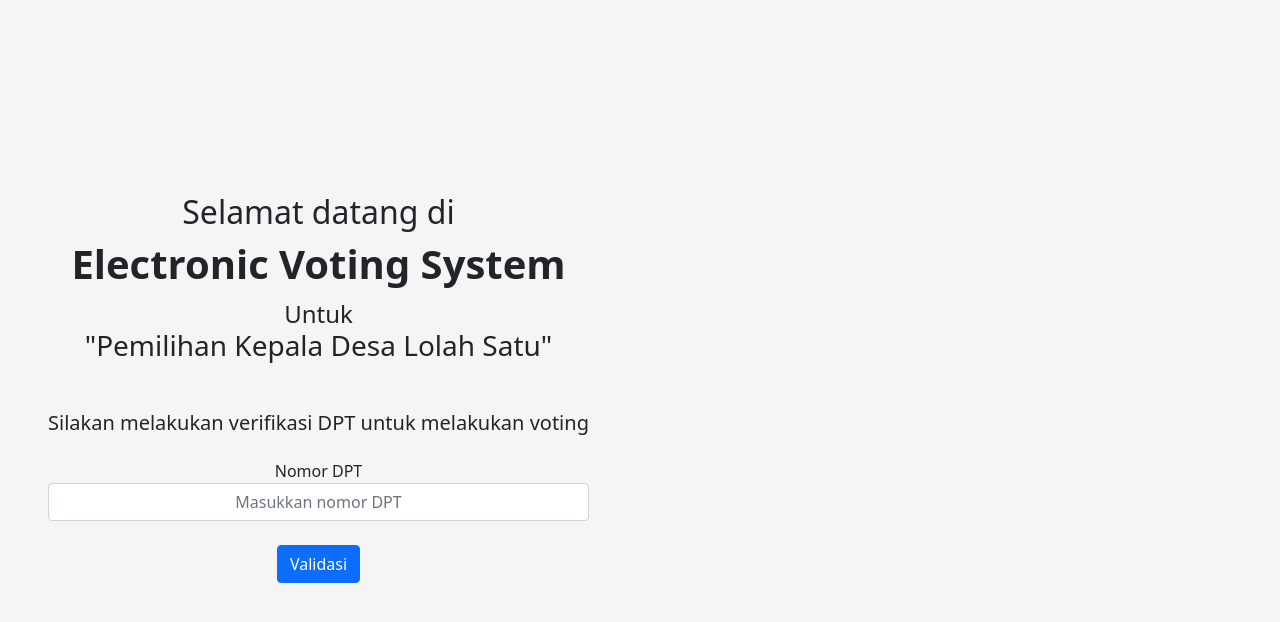
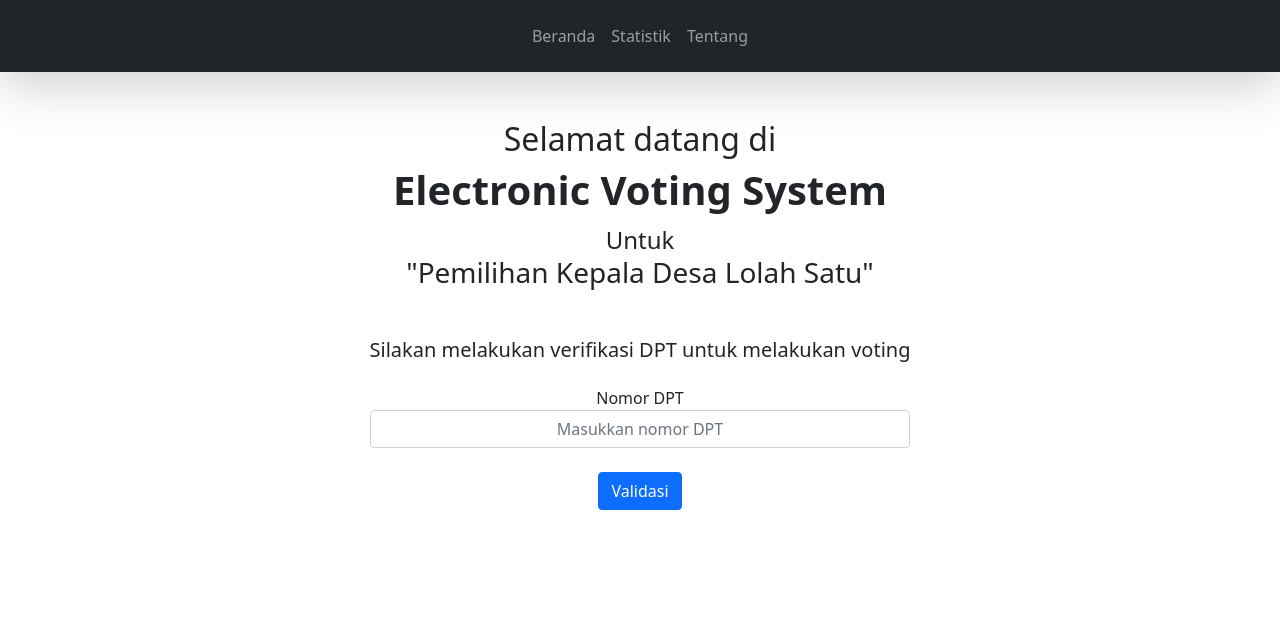
Before and after one commit to darknet777/election_system, a Django app: page / in a window 1280 px wide. Shown: the top 622 px of the page. Run offline with Django 4.2, Linux system fonts and the light colour scheme.

Commit message:
Added navbar

```diff
--- a/election_app/templates/election_app/base.html
+++ b/election_app/templates/election_app/base.html
@@ -9,19 +9,24 @@
     <meta name="viewport" content="width=device-width, initial-scale=1">
 
     <!-- Bootstrap Core -->
-    <link href="https://cdn.jsdelivr.net/npm/bootstrap@5.1.3/dist/css/bootstrap.min.css" rel="stylesheet" integrity="sha384-1BmE4kWBq78iYhFldvKuhfTAU6auU8tT94WrHftjDbrCEXSU1oBoqyl2QvZ6jIW3" crossorigin="anonymous">
+    <link href="https://cdn.jsdelivr.net/npm/bootstrap@5.1.3/dist/css/bootstrap.min.css" rel="stylesheet"
+        integrity="sha384-1BmE4kWBq78iYhFldvKuhfTAU6auU8tT94WrHftjDbrCEXSU1oBoqyl2QvZ6jIW3" crossorigin="anonymous">
 
     <!-- Custom CSS-->
-    <link rel="stylesheet" href="{% static 'css/style.css' %}">
+    <link rel="stylesheet" href="#">
 
     <!-- Favicons -->
-    <link rel="apple-touch-icon" href="https://getbootstrap.com/docs/5.1/assets/img/favicons/apple-touch-icon.png" sizes="180x180">
-    <link rel="icon" href="https://getbootstrap.com/docs/5.1/assets/img/favicons/favicon-32x32.png" sizes="32x32" type="image/png">
-    <link rel="icon" href="https://getbootstrap.com/docs/5.1/assets/img/favicons/favicon-16x16.png" sizes="16x16" type="image/png">
+    <link rel="apple-touch-icon" href="https://getbootstrap.com/docs/5.1/assets/img/favicons/apple-touch-icon.png"
+        sizes="180x180">
+    <link rel="icon" href="https://getbootstrap.com/docs/5.1/assets/img/favicons/favicon-32x32.png" sizes="32x32"
+        type="image/png">
+    <link rel="icon" href="https://getbootstrap.com/docs/5.1/assets/img/favicons/favicon-16x16.png" sizes="16x16"
+        type="image/png">
     <link rel="manifest" href="https://getbootstrap.com/docs/5.1/assets/img/favicons/manifest.json">
-    <link rel="mask-icon" href="https://getbootstrap.com/docs/5.1/assets/img/favicons/safari-pinned-tab.svg" color="#7952b3">
+    <link rel="mask-icon" href="https://getbootstrap.com/docs/5.1/assets/img/favicons/safari-pinned-tab.svg"
+        color="#7952b3">
     <link rel="icon" href="https://getbootstrap.com/docs/5.1/assets/img/favicons/favicon.ico">
-    <title>Document</title>
+    <title>Electronic Voting System</title>
     <style>
         .bd-placeholder-img {
             font-size: 1.125rem;
@@ -40,10 +45,26 @@
 </head>
 
 <body>
-    <header></header>
+    <header>
+        <nav class="navbar navbar-expand-sm navbar-dark bg-dark py-3 justify-content-center shadow-lg">
+            <ul class="navbar-nav">
+                <li class="nav-item">
+                  <a class="nav-link" href="{% url 'election-home' %}">Beranda</a>
+                </li>
+                <li class="nav-item">
+                  <a class="nav-link" href="{% url 'election-statistic' %}">Statistik</a>
+                </li>
+                <li class="nav-item">
+                  <a class="nav-link" href="#">Tentang</a>
+                </li>
+              </ul>
+        </nav>
+    </header>
     <main>
-        {% block content %}
-        {% endblock %}
+        <div class="container-fluid">
+            {% block content %}
+            {% endblock %}
+        </div>
     </main>
     <footer></footer>
     <script src="https://cdn.jsdelivr.net/npm/bootstrap@5.1.3/dist/js/bootstrap.bundle.min.js"
```
